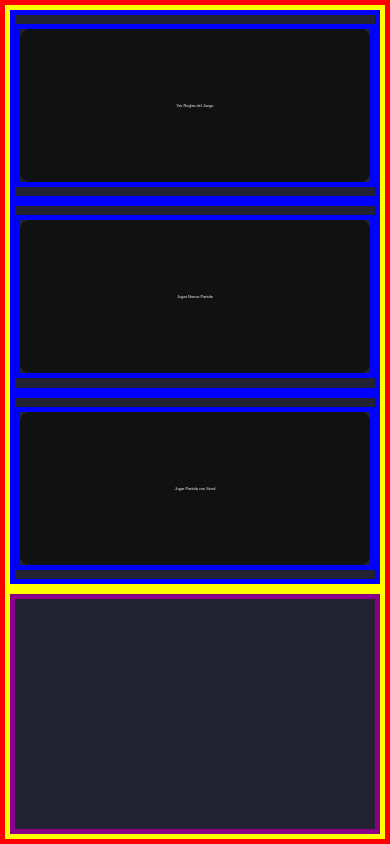
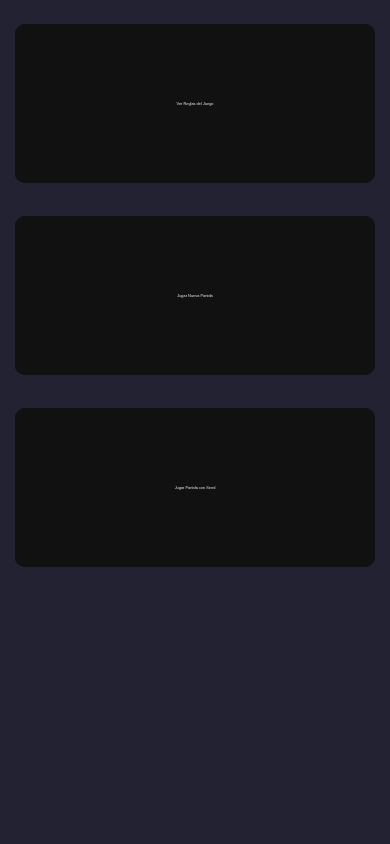
Before and after one commit to LucaVado/THEGAMEVD, a website: page index.html in a window 390 px wide. Drawn offline with Linux system fonts and the light colour scheme; some packages are replaced by stand-ins of ours; a script that the page names is missing.

Commit message:
Estilo a los botones

```diff
--- a/CSS/index.css
+++ b/CSS/index.css
@@ -21,7 +21,7 @@ body{
 .parent {
     width: 100%;
     height: 100%;
-    border: 5px solid red;
+
     display: grid;
     grid-template-columns: 100%;
     grid-template-rows: 70% 30%;
@@ -31,35 +31,38 @@ body{
 .div1 {
     width: 100%;
     height: 100%;
-    border: 5px solid yellow;
+
     grid-area: 1 / 1 / 2 / 2;
     display: grid;
     grid-template-columns: 33% 34% 33%;
+    padding: 2%;
 }
 .hijo1{
     width: 100%;
     height: 100%;
-    border: 5px solid blue;
+
     display: grid;
+    padding: 2%;
 
 
 }
 .hijo2{
     width: 100%;
     height: 100%;
-    border: 5px solid blue;
     display: grid;
+    padding: 2%;
 }
 .hijo3{
     width: 100%;
     height: 100%;
-    border: 5px solid blue;
+
     display: grid;
+    padding: 2%;
 
 }
 
 .hijastro1{
-    border: 5px solid blue;
+
     width: 100%;
     height: 50%;
     margin: auto;
@@ -67,24 +70,24 @@ body{
 
 }
 .hijastro2{
-    border: 5px solid blue;
+
     width: 100%;
     height: 50%;
     margin: auto;
 }
 .hijastro3{
-    border: 5px solid blue;
+
     width: 100%;
     height: 50%;
     margin: auto;
 }
 .div2 {
-    border: 5px solid yellow;
+
     grid-area: 2 / 1 / 3 / 2;
     display: grid;
 }
 .child1{
-    border: 5px solid darkmagenta;
+
     display: grid;
     justify-content: center;
     align-content: center;
@@ -92,7 +95,7 @@ body{
 
 @media (max-width: 800px) {
     .div1 {
-        border: 5px solid white;
+
         grid-area: 1 / 1 / 2 / 2;
         display: grid;
         grid-template-columns: 50% 50%;
@@ -101,20 +104,20 @@ body{
         grid-column: span 2;
     }
     .hijastro1{
-        border: 5px solid blue;
+
         width: 100%;
         height: 70%;
         margin: auto;
 
     }
     .hijastro2{
-        border: 5px solid blue;
+
         width: 100%;
         height: 70%;
         margin: auto;
     }
     .hijastro3{
-        border: 5px solid blue;
+
         width: 100%;
         height: 70%;
         margin: auto;
@@ -123,7 +126,7 @@ body{
 }
 @media (max-width: 400px) {
     .div1 {
-        border: 5px solid yellow;
+
         grid-area: 1 / 1 / 2 / 2;
         display: grid;
         grid-template-columns: 100%;
@@ -132,20 +135,20 @@ body{
         grid-column: span 1;
     }
     .hijastro1{
-        border: 5px solid blue;
+
         width: 100%;
         height: 90%;
         margin: auto;
 
     }
     .hijastro2{
-        border: 5px solid blue;
+
         width: 100%;
         height: 90%;
         margin: auto;
     }
     .hijastro3{
-        border: 5px solid blue;
+
         width: 100%;
         height: 90%;
         margin: auto;
```
